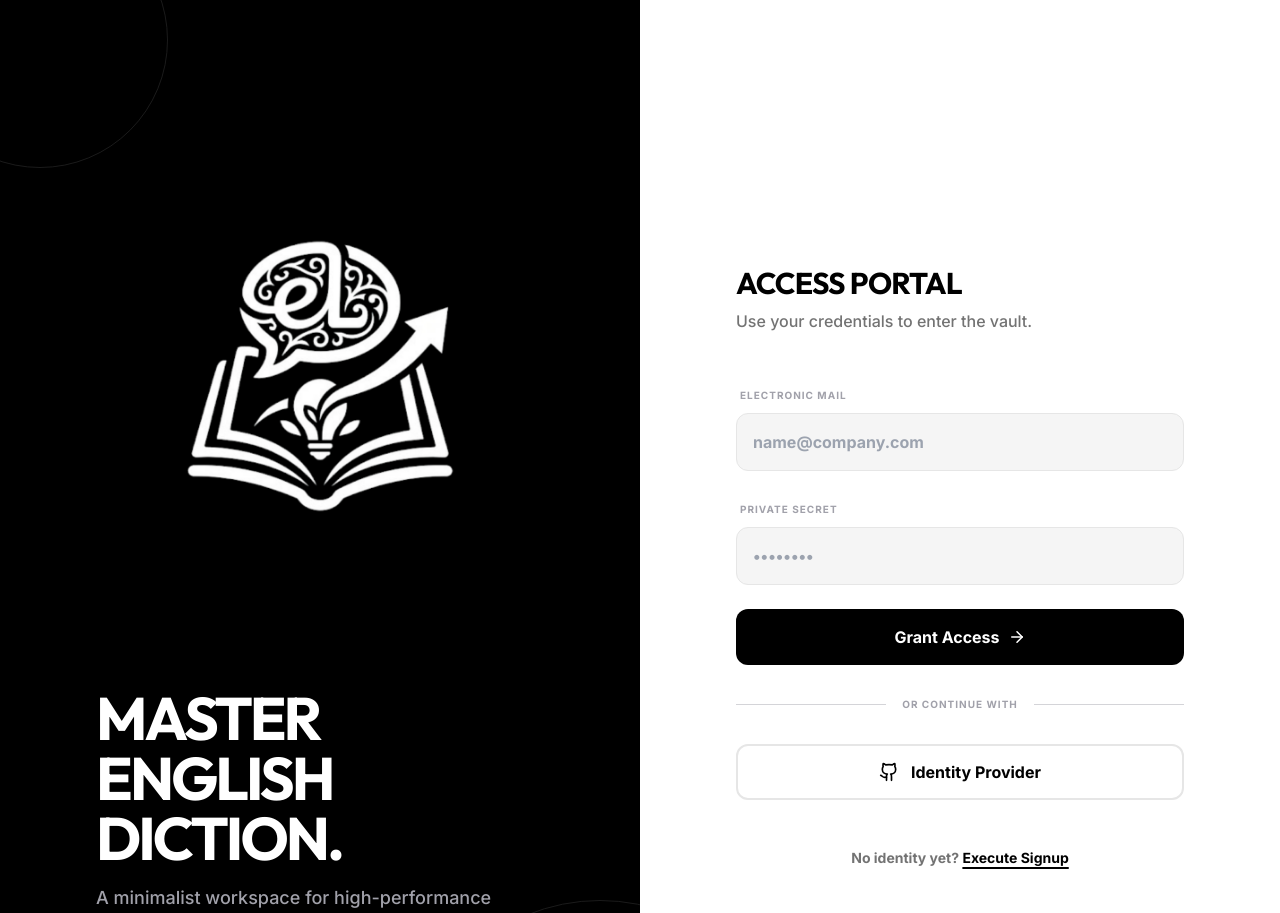
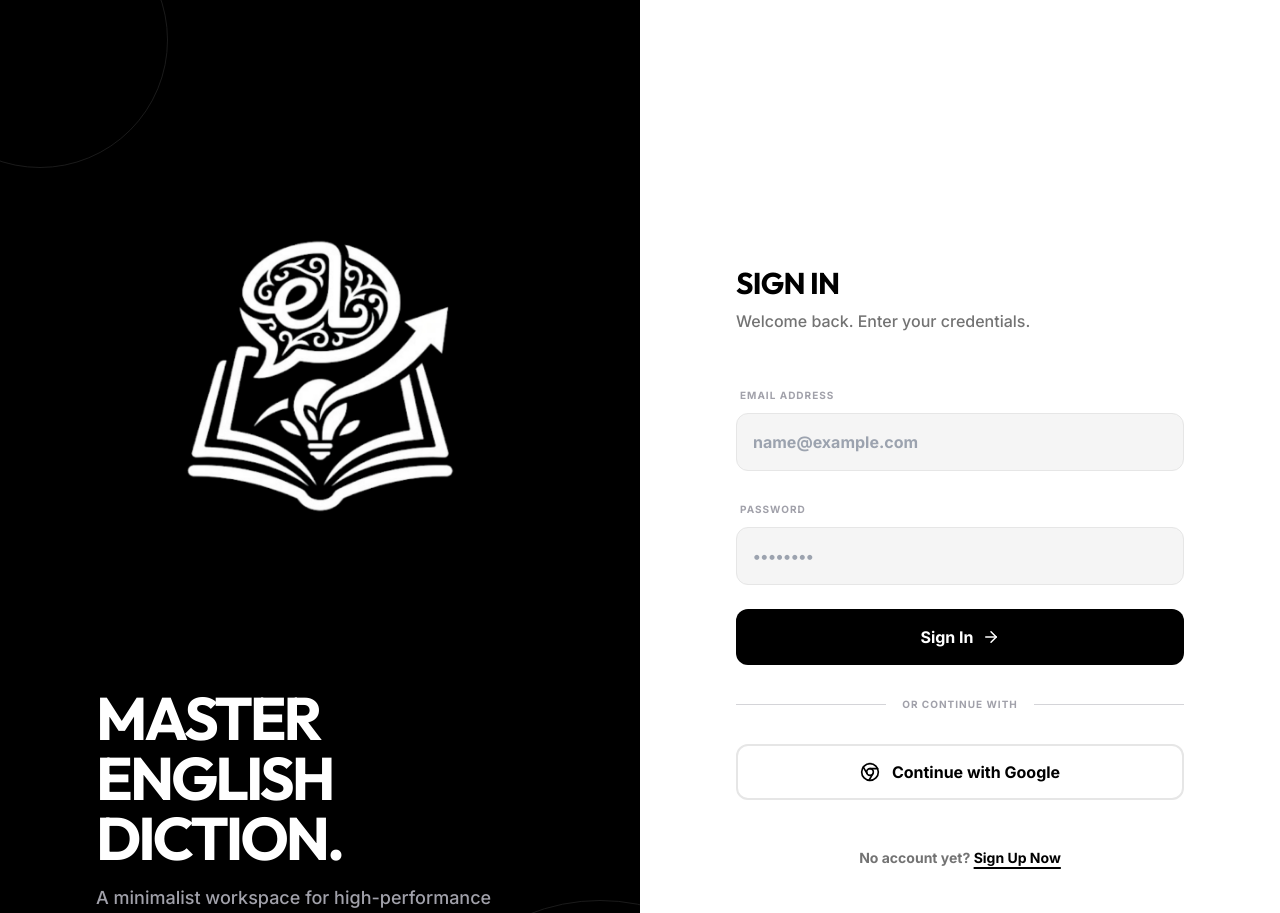
Before and after one commit to aymanEnnajy/ENGLISh-LEARNING, a React (Vite) app in the folder frontend/: page /auth in a window 1280 px wide. Shown: the top 913 px of the page. Built offline with nearby package versions, Linux system fonts and the light colour scheme; no server answers; the HTML template or start-up script is replaced by a standard one.

Commit message:
fix vercel v9

```diff
--- a/frontend/src/pages/AuthPage.jsx
+++ b/frontend/src/pages/AuthPage.jsx
@@ -1,7 +1,7 @@
 import { useState, useEffect } from 'react';
 import { useNavigate } from 'react-router-dom';
 import { useAuthStore } from '../stores/authStore';
-import { BookOpen, ArrowRight, Github } from 'lucide-react';
+import { BookOpen, ArrowRight, Github, Chrome } from 'lucide-react';
 import { toast } from 'react-hot-toast';
 import logoWhite from '../assets/logoWhite.png';
 import logoBlack from '../assets/logoBlack.png';
@@ -12,7 +12,7 @@ export default function AuthPage() {
   const [password, setPassword] = useState('');
   const [displayName, setDisplayName] = useState('');
   const [phone, setPhone] = useState('');
-  const { login, signup, loading, user, register } = useAuthStore();
+  const { login, signup, loading, user, register, loginWithProvider } = useAuthStore();
   const navigate = useNavigate();
 
   useEffect(() => {
@@ -37,6 +37,15 @@ export default function AuthPage() {
     } catch (err) {
       console.error('AuthPage caught error:', err.message);
       toast.error(err.message || 'Authentication failed. Check your connection.');
+    }
+  };
+
+  const handleSocialLogin = async (provider) => {
+    try {
+      await loginWithProvider(provider);
+    } catch (err) {
+      console.error('Social Auth Error:', err);
+      toast.error(err.message || `Login with ${provider} failed.`);
     }
   };
 
@@ -87,10 +96,10 @@ export default function AuthPage() {
         <div className="w-full max-w-md animate-fade-in">
           <div className="mb-12">
             <h2 className="text-3xl font-display font-black tracking-tight mb-2 uppercase">
-              {isLogin ? 'Access Portal' : 'Create Identity'}
+              {isLogin ? 'Sign In' : 'Sign Up'}
             </h2>
             <p className="text-muted-foreground font-medium">
-              {isLogin ? 'Use your credentials to enter the vault.' : 'Establish your learning account today.'}
+              {isLogin ? 'Welcome back. Enter your credentials.' : 'Join the master class of vocabulary.'}
             </p>
           </div>
 
@@ -122,19 +131,19 @@ export default function AuthPage() {
             )}
 
             <div className="space-y-2">
-              <label className="text-[10px] font-black uppercase tracking-widest ml-1 text-zinc-400">Electronic Mail</label>
+              <label className="text-[10px] font-black uppercase tracking-widest ml-1 text-zinc-400">Email Address</label>
               <input
                 type="email"
                 required
                 className="input-monochrome font-bold"
-                placeholder="name@company.com"
+                placeholder="name@example.com"
                 value={email}
                 onChange={(e) => setEmail(e.target.value)}
               />
             </div>
 
             <div className="space-y-2">
-              <label className="text-[10px] font-black uppercase tracking-widest ml-1 text-zinc-400">Private Secret</label>
+              <label className="text-[10px] font-black uppercase tracking-widest ml-1 text-zinc-400">Password</label>
               <input
                 type="password"
                 required
@@ -151,7 +160,7 @@ export default function AuthPage() {
               className="w-full btn-monochrome h-14 relative group overflow-hidden"
             >
               <span className="relative z-10 flex items-center justify-center gap-2">
-                {isLogin ? 'Grant Access' : 'Create Account'}
+                {isLogin ? 'Sign In' : 'Sign Up'}
                 <ArrowRight size={18} className="group-hover:translate-x-1 transition-transform" />
               </span>
             </button>
@@ -164,19 +173,22 @@ export default function AuthPage() {
           </div>
 
           <div className="mt-8">
-            <button className="w-full h-14 border-2 border-border rounded-xl flex items-center justify-center gap-3 hover:bg-secondary transition-all font-bold">
-              <Github size={20} />
-              <span>Identity Provider</span>
+            <button
+              onClick={() => handleSocialLogin('google')}
+              className="w-full h-14 border-2 border-border rounded-xl flex items-center justify-center gap-3 hover:bg-secondary transition-all font-bold"
+            >
+              <Chrome size={20} />
+              <span>Continue with Google</span>
             </button>
           </div>
 
           <p className="mt-12 text-center text-sm font-bold text-muted-foreground">
-            {isLogin ? "No identity yet?" : "Already established?"}{' '}
+            {isLogin ? "No account yet?" : "Already have an account?"}{' '}
             <button
               onClick={() => setIsLogin(!isLogin)}
               className="text-foreground underline underline-offset-4 decoration-2 hover:decoration-zinc-400"
             >
-              {isLogin ? 'Execute Signup' : 'Return to Portal'}
+              {isLogin ? 'Sign Up Now' : 'Sign In Now'}
             </button>
           </p>
         </div>
--- a/frontend/src/stores/authStore.js
+++ b/frontend/src/stores/authStore.js
@@ -55,6 +55,22 @@ export const useAuthStore = create((set) => ({
     }
   },
 
+  loginWithProvider: async (provider) => {
+    set({ loading: true });
+    try {
+      const { error } = await supabase.auth.signInWithOAuth({
+        provider,
+        options: {
+          redirectTo: `${window.location.origin}/dashboard`,
+        },
+      });
+      if (error) throw error;
+    } catch (err) {
+      set({ loading: false });
+      throw err;
+    }
+  },
+
   register: async (email, password, displayName, phone) => {
     const { data, error } = await supabase.auth.signUp({
       email,
```
